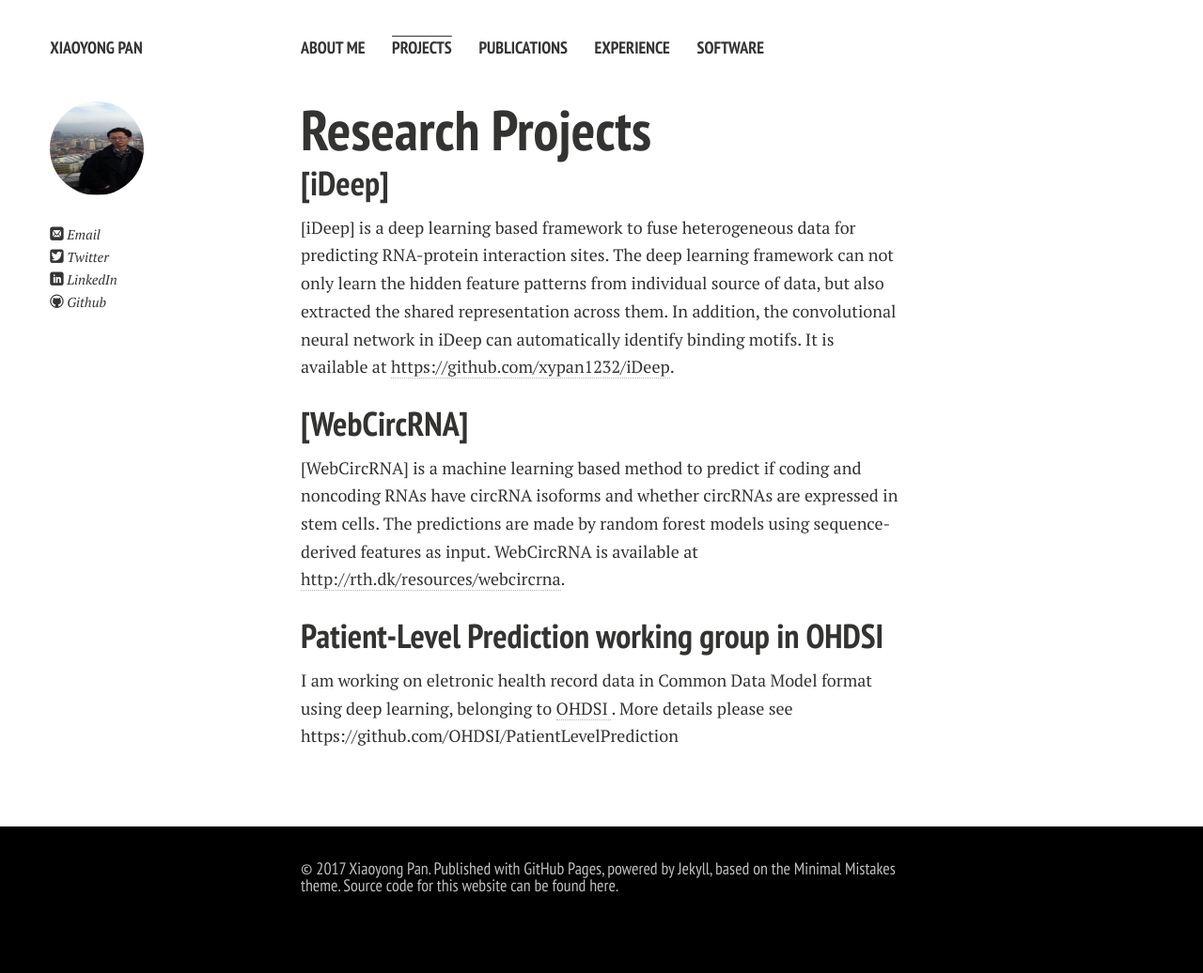
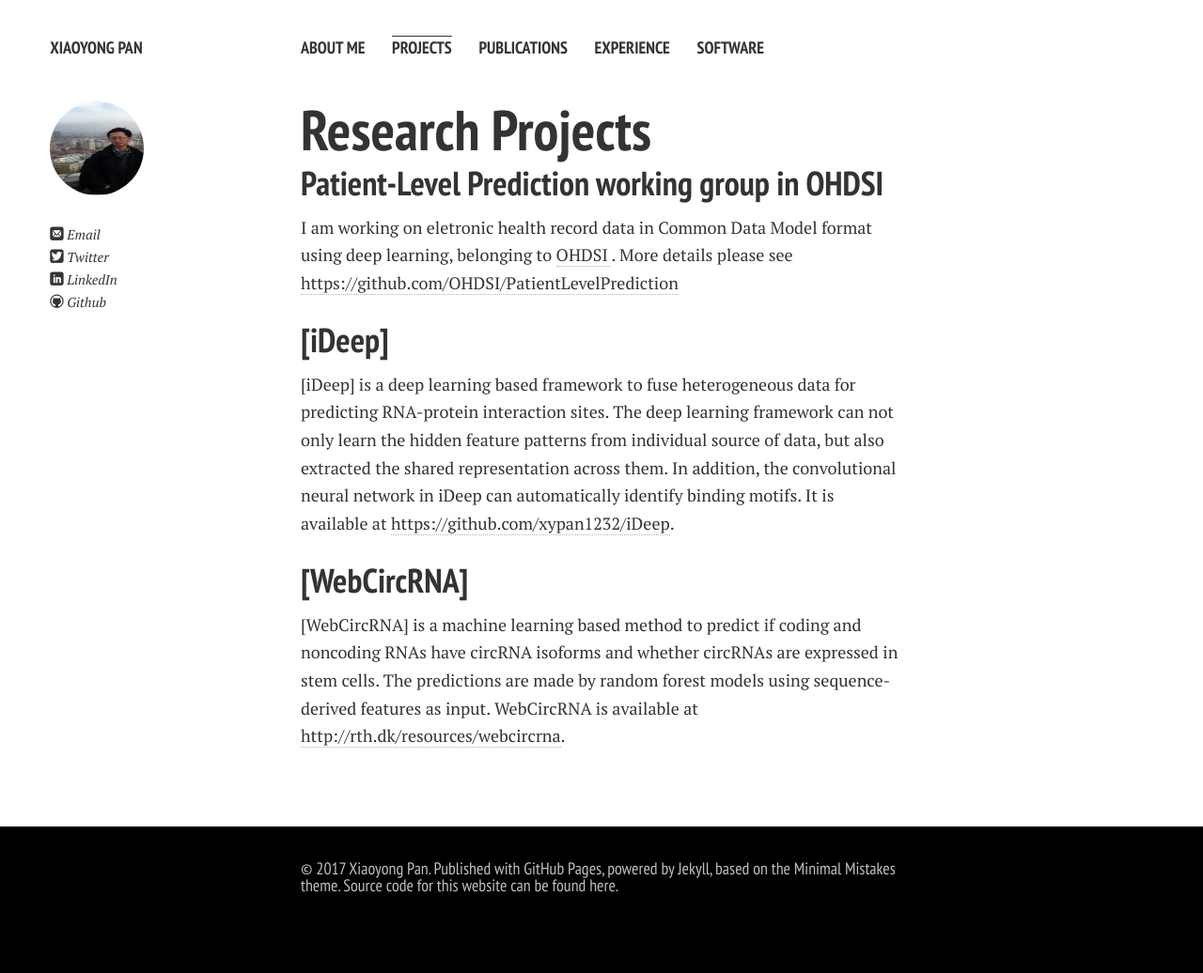
Before and after one commit to xypan1232/xypan1232.github.io, a Jekyll site: the page built from projects.md, in a window 1280 px wide. Shown: the whole page at 94% size. Built offline with Jekyll 4.4.1, drawn with Linux system fonts in a browser that asks for light colours; nearby versions of some CDN libraries; Markdown is read by kramdown in place of the engine named in the settings; some of the changed lines change nothing that is shown.

Commit message:
Update projects.md

```diff
--- a/projects.md
+++ b/projects.md
@@ -6,12 +6,13 @@
 
 # Research Projects
 
+## Patient-Level Prediction working group in OHDSI
+I am working on eletronic health record data in Common Data Model format using deep learning, belonging to <a href="https://ohdsi.org/">OHDSI </a>. More details please see <a href="https://github.com/OHDSI/PatientLevelPrediction">https://github.com/OHDSI/PatientLevelPrediction </a>
+<br>
+
 ## [iDeep]
 [iDeep] is a deep learning based framework to fuse heterogeneous data for predicting RNA-protein interaction sites. The deep learning framework can not only learn the hidden feature patterns from individual source of data, but also extracted the shared representation across them. In addition, the convolutional neural network in iDeep can automatically identify binding motifs. It is available at <a href="https://github.com/xypan1232/iDeep">https://github.com/xypan1232/iDeep</a>.
 <br>
 ## [WebCircRNA]
 [WebCircRNA] is a machine learning based method to predict if coding and noncoding RNAs have circRNA isoforms and whether circRNAs are expressed in stem cells. The predictions are made by random forest models using sequence-derived features as input. WebCircRNA is available at <a href="http://rth.dk/resources/webcircrna">http://rth.dk/resources/webcircrna</a>.
 <br>
-
-## Patient-Level Prediction working group in OHDSI
-I am working on eletronic health record data in Common Data Model format using deep learning, belonging to <a href="https://ohdsi.org/">OHDSI </a>. More details please see https://github.com/OHDSI/PatientLevelPrediction
```
